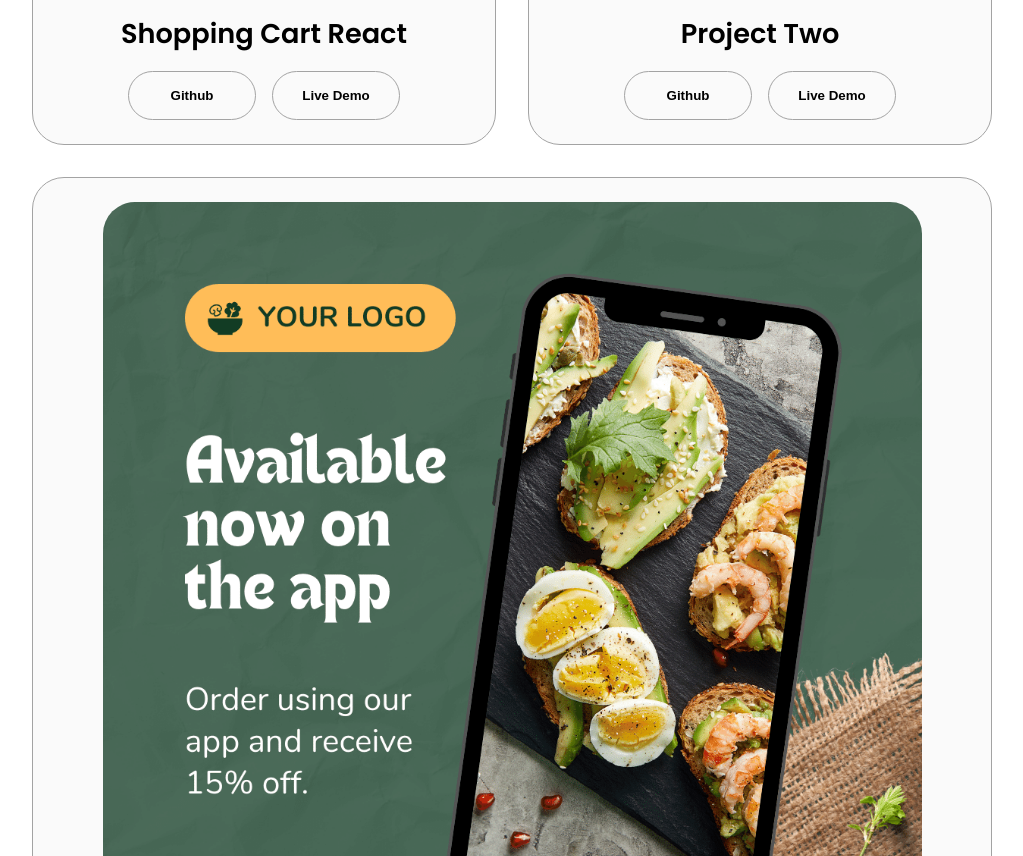
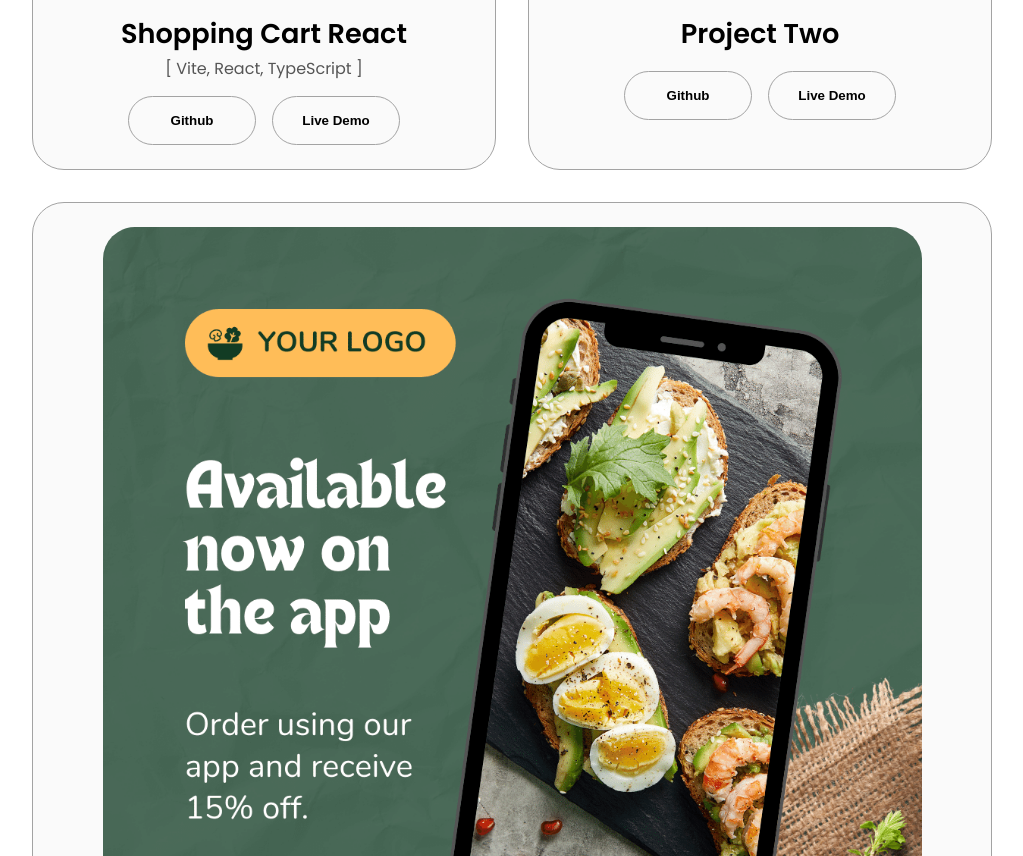
Before and after one commit to Rnicele/NiceleReyesPortfolio, a website: page index.html in a window 1280 px wide. Shown: the part 2549-3405 px from the top of the page, without its empty margins (128-1151 px from the left). Drawn offline with Linux system fonts and the light colour scheme.

Commit message:
added p tag for programming details

```diff
--- a/index.html
+++ b/index.html
@@ -192,6 +192,7 @@
                         <h2 class="experience-sub-title project-title">
                             Shopping Cart React
                         </h2>
+                        <p class="language">[ Vite, React, TypeScript ] </p>
                         <div class="btn-container">
                             <button class="btn btn-color-2 project-btn" onclick="location.href='https://github.com/Rnicele/ShoppingCartReact'">
                                 Github
--- a/styles/style.css
+++ b/styles/style.css
@@ -17,6 +17,11 @@ html {
 
 p {
     color: rgb(85,85,85);
+}
+
+p.language {
+    top: -15px;
+    position: relative;
 }
 
 
```
